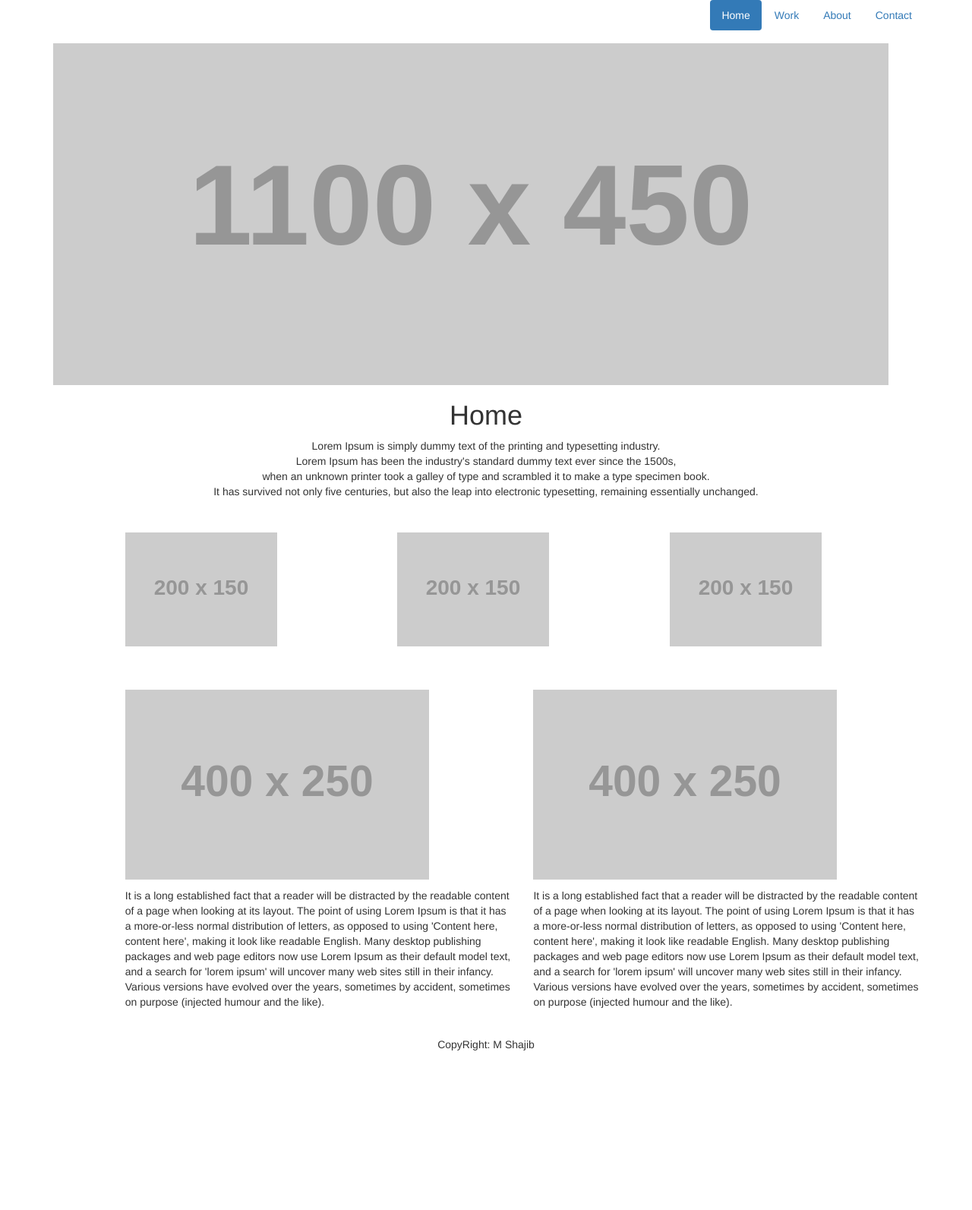
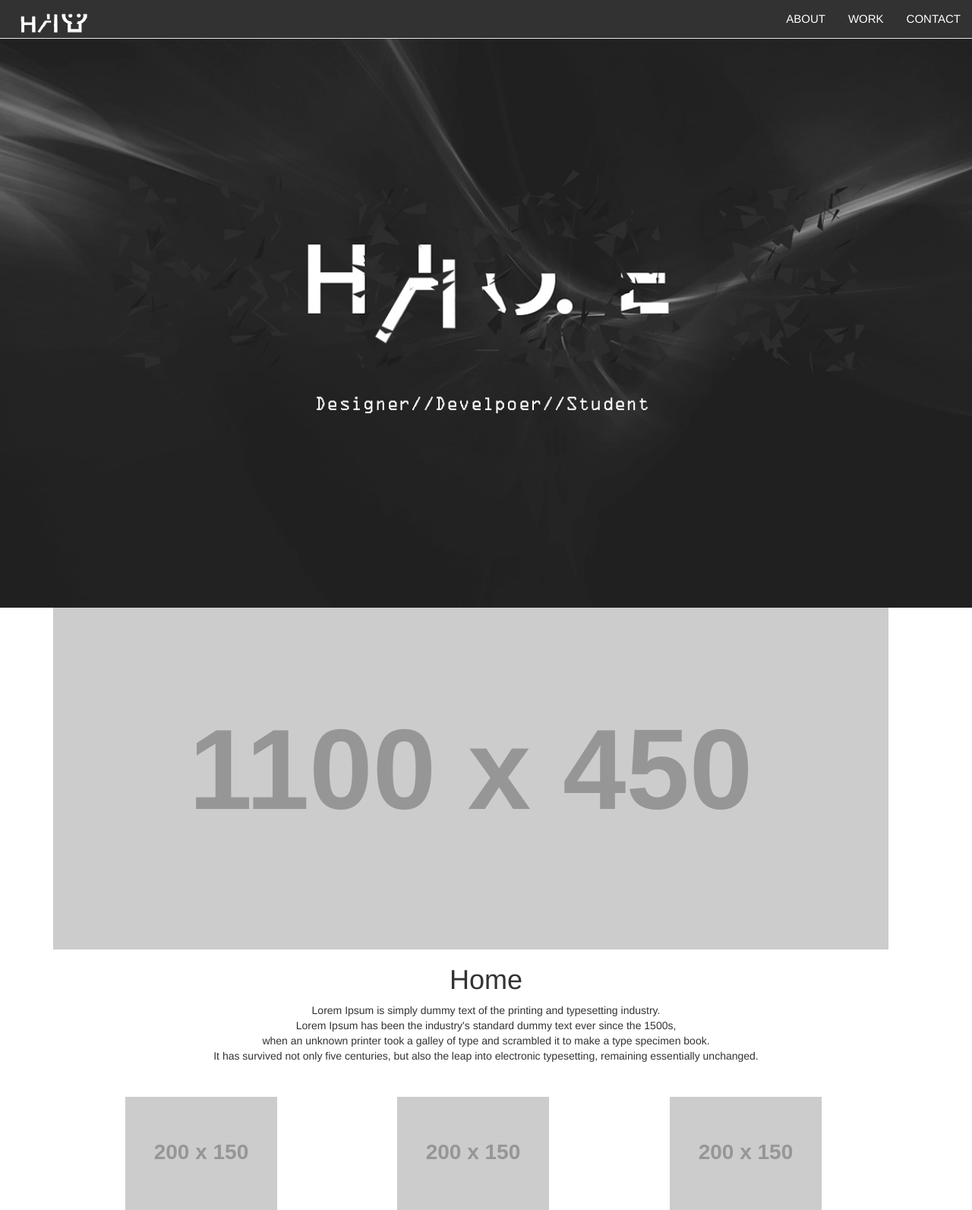
Before and after one commit to iamshajib/MMP-460, a PHP site: page / in a window 1280 px wide. Shown: the top 1593 px of the page at 76% size. Before the commit the page ends 1383 px from the top, so only its background shows below. Run offline with PHP 8.4, Linux system fonts and the light colour scheme; grey boxes labelled with a size stand in for pictures from a placeholder-image service; some libraries are stand-ins or nearby versions.

Commit message:
portfolio 02/23

```diff
--- a/portfolio/css/header.css
+++ b/portfolio/css/header.css
@@ -1,8 +1,7 @@
-.nav-pills{
-    float: right;
-    margin-right: 5%;
+.navbar{
+    background-color: #323232;
 }
-
-.headerPic{
-    margin-top: 5%;
+.navbar-default .navbar-nav>li>a {
+    font-size: 15px;
+    color: white;
 }
--- a/portfolio/css/home.css
+++ b/portfolio/css/home.css
@@ -0,0 +1,13 @@
+.background-home {
+    background-image: url(../image/home/background1.jpg);
+    /* make sure the background image's div is the same height as viewport */
+    height: 100vh;
+   /* make sure the image is stretched out to cover the whole viewport */
+    -webkit-background-size: cover;
+    -moz-background-size: cover;
+    -o-background-size: cover;
+    background-size: cover;
+    /* make sure when the viewport resizes to a smaller size, the image is still centered, as opposed to anchored on the upper left corner */
+    background-position: center center;
+    background-attachment: fixed;
+}
--- a/portfolio/index.html
+++ b/portfolio/index.html
@@ -12,6 +12,7 @@
     <link href="css/bootstrap.min.css" rel="stylesheet">
     <link href="css/header.css" rel="stylesheet">
     <link href="css/body.css" rel="stylesheet">
+    <link href="css/home.css" rel="stylesheet">
 
     <!-- HTML5 shim and Respond.js for IE8 support of HTML5 elements and media queries -->
     <!-- WARNING: Respond.js doesn't work if you view the page via file:// -->
@@ -23,13 +24,36 @@
 
 <body>
 
-    <ul class="nav nav-pills">
-        <li role="presentation" class="active"><a href="index.html">Home</a></li>
-        <li role="presentation"><a href="work.html">Work</a></li>
-        <li role="presentation"><a href="about.html">About</a></li>
-        <li role="presentation"><a href="contact.html">Contact</a></li>
-    </ul>
+<!--   ***************Starting of NAV************-->
+    <nav class="navbar navbar-default navbar-fixed-top">
+        <div class="container-fluid">
 
+            <div class="navbar-header">
+                <button type="button" class="navbar-toggle collapsed" data-toggle="collapse" data-target="#bs-example-navbar-collapse-1">
+                    <span class="sr-only">Toggle navigation</span>
+                    <span class="icon-bar"></span>
+                    <span class="icon-bar"></span>
+                    <span class="icon-bar"></span>
+                </button>
+                <a class="navbar-brand" href="index.html"><img class="img-responsive" src="image/logo/logo.png"></a>
+            </div>
+
+            <div class="collapse navbar-collapse" id="bs-example-navbar-collapse-1">
+                <ul class="nav navbar-nav">
+                </ul>
+                <ul class="nav navbar-nav navbar-right">
+                    <li><a href="about.html">ABOUT</a></li>
+                    <li><a href="work.html">WORK</a></li>
+                    <li><a href="contact.html">CONTACT</a></li>
+                </ul>
+            </div>
+            <!-- /.navbar-collapse -->
+        </div>
+        <!-- /.container-fluid -->
+    </nav>
+<!--    *************End of NAV***************-->
+
+<div class="background-home" id="background-1"> </div>
 
     <div class="container">
         <div class="row headerPic">
```
Also changed, not shown: portfolio/image/home/background1.jpg (added), portfolio/image/logo/logo.png (added), 10 other files.
